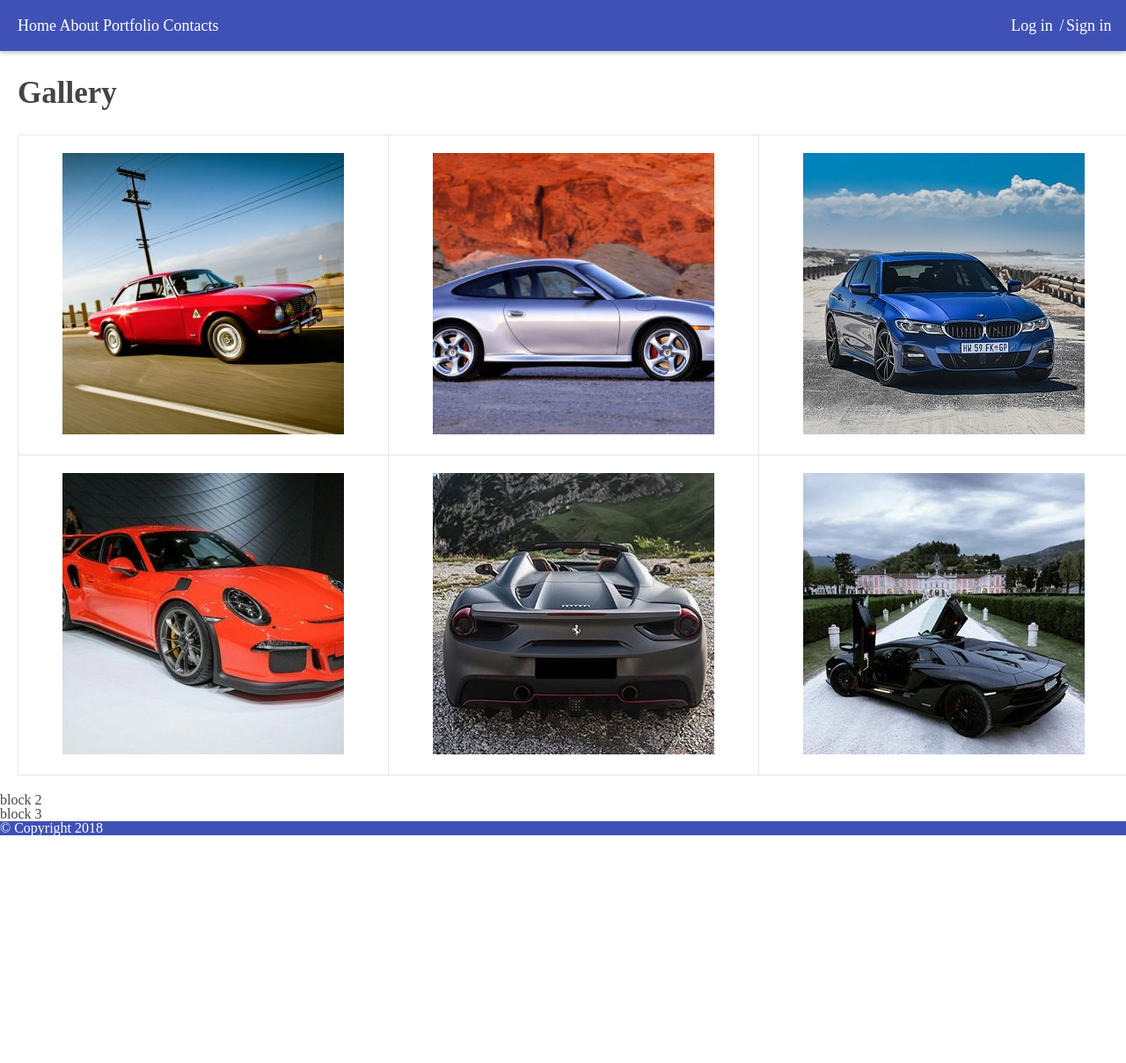
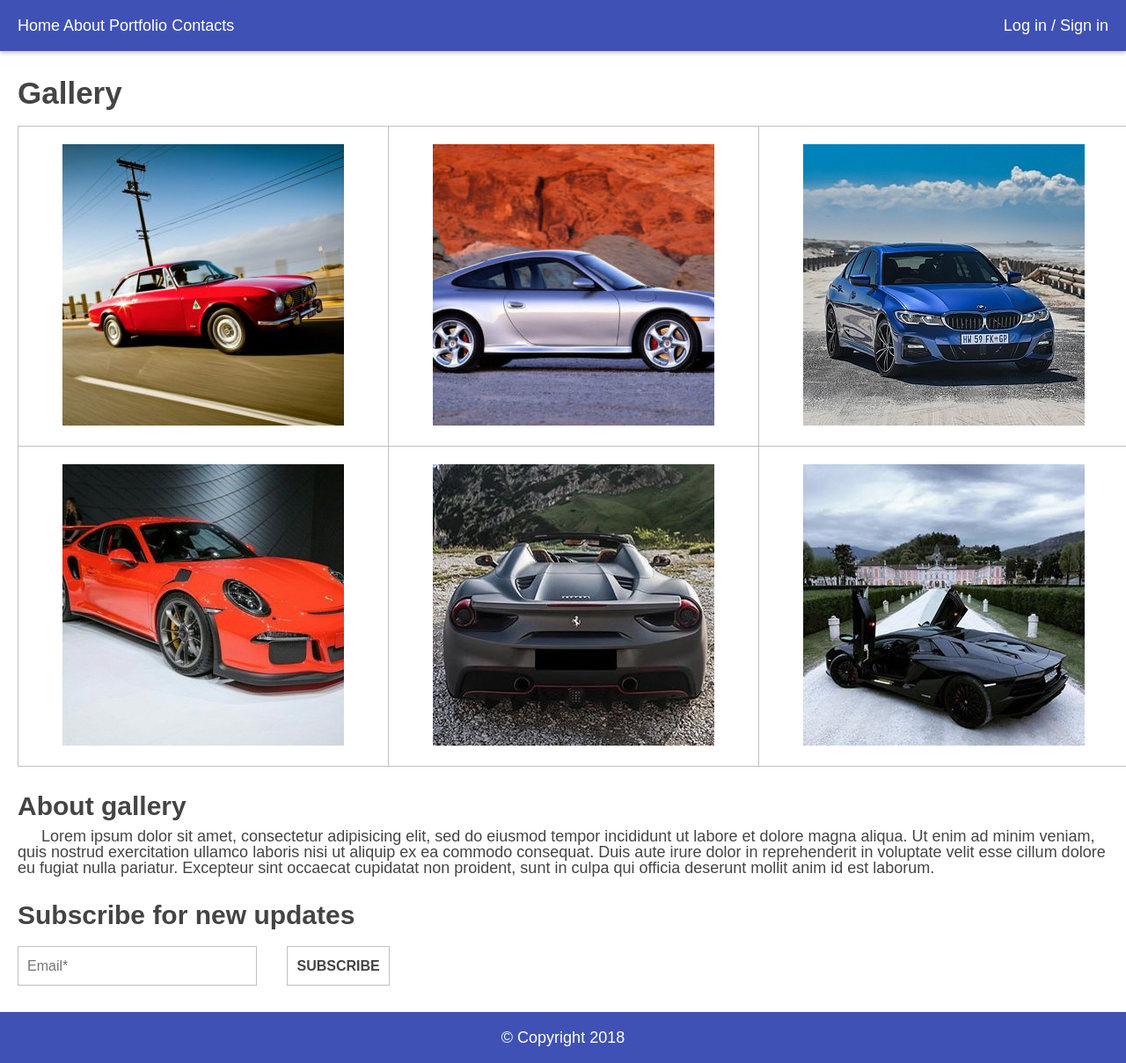
Before and after one commit to SerjDn/level-up-homeworks, a website: page public/views/css/homework-2/index.html in a window 1280 px wide. Shown: the whole page at 88% size. Before the commit the page ends 950 px from the top, so only its background shows below. Drawn offline with Linux system fonts and the light colour scheme.

Commit message:
CSS HW 2 v2

```diff
--- a/public/views/css/homework-2/css/style.css
+++ b/public/views/css/homework-2/css/style.css
@@ -21,36 +21,33 @@ footer {
 /* Your styles go below */
 * {
   box-sizing: border-box;
+}
+
+body {
   font-family: Arial, sans-serif;
 }
 
 nav {
-    font-size: 18px;
-    padding: 20px;
-    position: relative;
+  font-size: 18px;
+  padding: 20px;
+  position: relative;
 }
 
-.login {
+.authorization {
   position: absolute;
-  right: 6.5%;
-}
-
-.slash {
-  position: absolute;
-  right: 5.5%;
-}
-
-.sign {
-  position: absolute;
-  right: 0.5%;
-  padding-right: 10px;
+  right: 20px;
 }
 
 h1 {
   font-size: 35px;
   font-weight: bold;
-  margin: 30px;
-  margin-left: 20px;
+  margin: 30px 20px 10px 20px;
+}
+
+h2 {
+  font-size: 30px;
+  font-weight: bold;
+  margin: 30px 20px 10px 20px;
 }
 
 table {
@@ -58,7 +55,43 @@ table {
 }
 
 td {
-  border: 1px solid grey;
-  border-color: rgba(230, 230, 230, 1);
+  border: 1px solid silver;
   padding: 20px 50px 20px 50px;
 }
+
+footer {
+  font-size: 18px;
+  padding: 20px;
+  text-align: center;
+}
+
+.about-gallery p {
+  font-size: 18px;
+  padding-left: 20px;
+  text-indent: 1.5em;
+}
+
+form {
+  margin: 20px;
+}
+
+.email {
+  border: 1px solid silver;
+  padding: 10px;
+  height: 45px;
+  width: 17em;
+  margin-right: 30px;
+  margin-bottom: 10px;
+}
+
+button {
+  border: 1px solid silver;
+  font-weight: bold;
+  padding: 10px;
+  height: 45px;
+  text-transform: uppercase;
+}
+
+.subscribe:focus {
+  border-color: red;
+}
--- a/public/views/css/homework-2/index.html
+++ b/public/views/css/homework-2/index.html
@@ -5,32 +5,20 @@
     <title>CSS HW 2</title>
     <style>a,abbr,acronym,address,applet,article,aside,audio,b,big,blockquote,body,canvas,caption,center,cite,code,dd,del,details,dfn,div,dl,dt,em,embed,fieldset,figcaption,figure,footer,form,h1,h2,h3,h4,h5,h6,header,hgroup,html,i,iframe,img,ins,kbd,label,legend,li,mark,menu,nav,object,ol,output,p,pre,q,ruby,s,samp,section,small,span,strike,strong,sub,summary,sup,table,tbody,td,tfoot,th,thead,time,tr,tt,u,ul,var,video{margin:0;padding:0;border:0;font:inherit;font-size:100%;vertical-align:baseline}html{line-height:1}ol,ul{list-style:none}table{border-collapse:collapse;border-spacing:0}caption,td,th{text-align:left;font-weight:400;vertical-align:middle}blockquote,q{quotes:none}blockquote:after,blockquote:before,q:after,q:before{content:"";content:none}a img{border:none}article,aside,details,figcaption,figure,footer,header,hgroup,main,menu,nav,section,summary{display:block}button,input,optgroup,select,textarea{background:0 0;border:0;padding:0;margin:0;font:inherit;color:inherit;box-shadow:none}button{height:auto;cursor:pointer}button:focus{outline:0}button::-moz-focus-inner{outline:0;border:0;padding:0}
     </style>
-    <link rel="stylesheet" href="css/style.css">
+    <link rel="stylesheet" href="css/style.css" />
   </head>
   <body>
     <div class="wrapper">
       <header>
         <nav>
-          <span>
-            Home
-          </span>
-          <span>
-            About
-          </span>
-          <span>
-            Portfolio
-          </span>
-          <span>
-            Contacts
-          </span>
-          <span class="login">
-            Log in
-          </span>
-          <span class="slash">
-            /
-          </span>
-          <span class="sign">
-            Sign in
+          <a href="#">Home</a>
+          <a href="#">About</a>
+          <a href="#">Portfolio</a>
+          <a href="#">Contacts</a>
+          <snan class="authorization">
+          <a href="#">Log in</a>
+          <span>/</span>
+          <a href="#">Sign in</a>
           </span>
         </nav>
       </header>
@@ -41,34 +29,50 @@
             <tbody>
               <tr>
                 <td>
-                  <img src="images/red2.jpg" />
+                  <img src="images/red2.jpg" alt="" />
                 </td>
                 <td>
-                  <img src="images/silver2.jpg" />
+                  <img src="images/silver2.jpg" alt="" />
                 </td>
                 <td>
-                  <img src="images/blue2.jpg" />
+                  <img src="images/blue2.jpg" alt="" />
                 </td>
               </tr>
               <tr>
                 <td>
-                  <img src="images/orange2.jpg" />
+                  <img src="images/orange2.jpg" alt="" />
                 </td>
                 <td>
-                  <img src="images/grey2.jpg" />
+                  <img src="images/grey2.jpg" alt="" />
                 </td>
                 <td>
-                  <img src="images/black3.jpg" />
+                  <img src="images/black3.jpg" alt="" />
                 </td>
               </tr>
             </tbody>
           </table>
         </section>
-        <section>
-          block 2
+        <section class="about-gallery">
+          <h2>
+            About gallery
+          </h2>
+          <p>
+            Lorem ipsum dolor sit amet, consectetur adipisicing elit, sed do eiusmod
+            tempor incididunt ut labore et dolore magna aliqua. Ut enim ad minim veniam,
+            quis nostrud exercitation ullamco laboris nisi ut aliquip ex ea commodo
+            consequat. Duis aute irure dolor in reprehenderit in voluptate velit esse
+            cillum dolore eu fugiat nulla pariatur. Excepteur sint occaecat cupidatat non
+            proident, sunt in culpa qui officia deserunt mollit anim id est laborum.
+          </p>
         </section>
         <section>
-          block 3
+          <h2>
+            Subscribe for new updates
+          </h2>
+          <form method="post">
+            <input class="email" type="email" name="email" placeholder="Email*" required="required" />
+            <button class="subscribe" type="submit">Subscribe</button>
+          </form>
         </section>
       </div>
       <footer>
```
